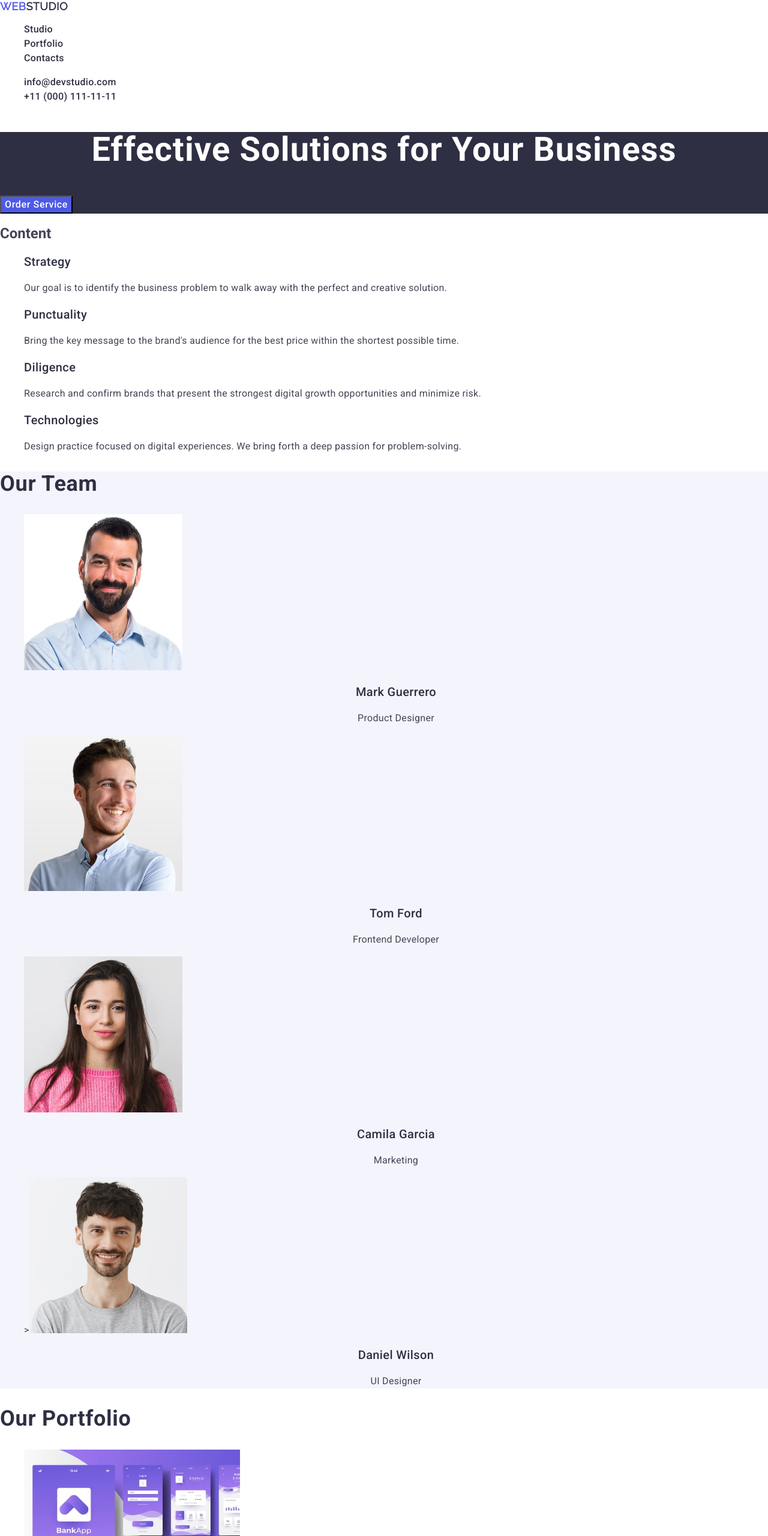
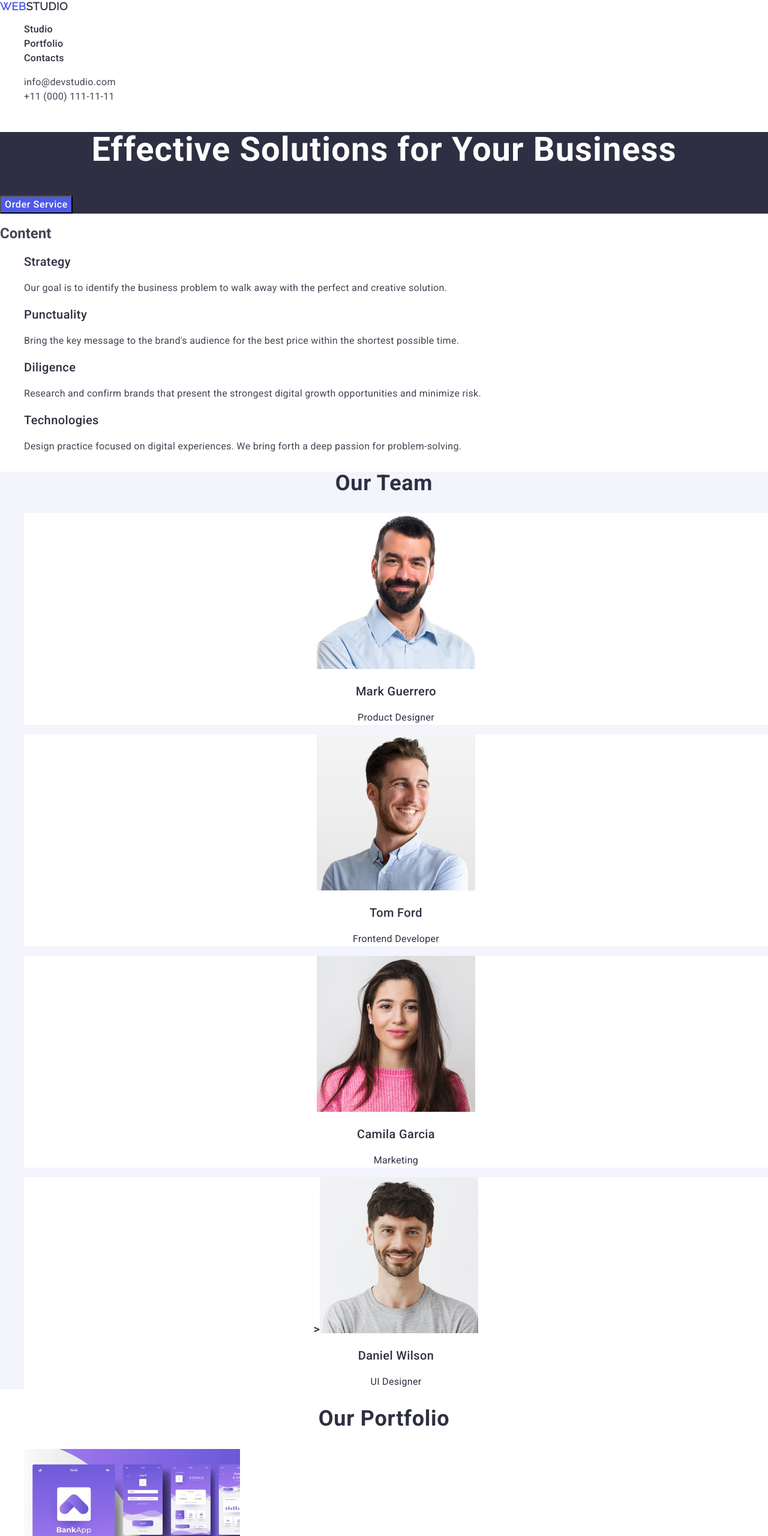
Before and after one commit to marynafeoktistova/goit-markup-hw-02, a plain HTML site: page index.html in a window 1280 px wide. Shown: the top 2560 px of the page at 60% size. Drawn offline with nearby package versions, Linux system fonts and the light colour scheme.

Commit message:
fixed errors

```diff
--- a/css/styles.css
+++ b/css/styles.css
@@ -76,11 +76,11 @@ font-weight: 700;
 
         .main-btn:hover,
         .main-btn:focus{
-        box-shadow: 0 4px 4px 0 rgba(0, 0, 0, 0.15);
+
           background: #404bbf;
         }
 
-.main-fuatures-item{
+.main-features-item{
 font-weight: 500;
   font-size: 20px;
   line-height: 1.2;
@@ -95,19 +95,20 @@ font-weight: 400;
 
 
 }
-    .main-item-subtitle{
+    .main-team-subtitle{
     font-weight: 700;
-      font-size: 36px;
-
-      letter-spacing: 0.02em;
-
-      color: #2e2f42;
+    font-size: 36px;
+    line-height: 1.11;
+    letter-spacing: 0.02em;
+    text-align: center;
+    color: #2e2f42;
+    text-transform: capitalize;
     }
-        .main-item {
+        .main-team {
           background: #f4f4fd
         }
 
-.main-item-list{
+.main-team-list{
 font-weight: 500;
   font-size: 20px;
   line-height: 1.2;
@@ -116,7 +117,7 @@ font-weight: 500;
   color: #2e2f42;
 
 }
-.main-item-text{
+.main-team-text{
   font-weight: 400;
     font-size: 16px;
     line-height: 1.5;
@@ -128,10 +129,11 @@ font-weight: 500;
 .main-portfolio{
 font-weight: 700;
   font-size: 36px;
-
+  line-height: 1.11;
   letter-spacing: 0.02em;
-
+  text-align: center;
   color: #2e2f42;
+  text-transform: capitalize;
 }
 .main-portfolio-item{
 font-weight: 500;
@@ -165,4 +167,16 @@ font-weight: 700;
     font-size: 16px;
     line-height: 1.5;
     letter-spacing: 0.02em;
-    color: #f4f4fd;}
+    color: #f4f4fd;
+  }
+
+.header-menu-address-link{
+  font-weight: 400;
+    font-size: 16px;
+    line-height: 1.5;
+    letter-spacing: 0.02em;
+    color: #434455;
+}
+.main-team-item {
+  background-color: #ffffff;
+}
--- a/index.html
+++ b/index.html
@@ -40,12 +40,12 @@
       <address class="header-address">
         <ul class="header-contact">
           <li class="header-list">
-            <a class="header-menu-link" href="mailto:info@devstudio.com"
+            <a class="header-menu-address-link" href="mailto:info@devstudio.com"
               >info@devstudio.com</a
             >
           </li>
           <li class="header-contact-item">
-            <a class="header-menu-link" href="tel:+110001111111"
+            <a class="header-menu-address-link" href="tel:+110001111111"
               >+11 (000) 111-11-11</a
             >
           </li>
@@ -58,32 +58,32 @@
         <h1 class="main-name">Effective Solutions for Your Business</h1>
         <button class="main-btn" type="button">Order Service</button>
       </section>
-      <section class="main-fuatures">
+      <section class="main-features">
         <h2>Content</h2>
         <ul class="main-features-subtitle">
           <li class="main-features-list">
-            <h3 class="main-fuatures-item">Strategy</h3>
+            <h3 class="main-features-item">Strategy</h3>
             <p class="text">
               Our goal is to identify the business problem to walk away with the
               perfect and creative solution.
             </p>
           </li>
           <li class="main-features-list">
-            <h3 class="main-fuatures-item">Punctuality</h3>
+            <h3 class="main-features-item">Punctuality</h3>
             <p class="text">
               Bring the key message to the brand's audience for the best price
               within the shortest possible time.
             </p>
           </li>
           <li class="main-features-list">
-            <h3 class="main-fuatures-item">Diligence</h3>
+            <h3 class="main-features-item">Diligence</h3>
             <p class="text">
               Research and confirm brands that present the strongest digital
               growth opportunities and minimize risk.
             </p>
           </li>
           <li class="main-features-list">
-            <h3 class="main-fuatures-item">Technologies</h3>
+            <h3 class="main-features-item">Technologies</h3>
             <p class="text">
               Design practice focused on digital experiences. We bring forth a
               deep passion for problem-solving.
@@ -91,32 +91,32 @@
           </li>
         </ul>
       </section>
-      <section class="main-item">
-        <h2 class="main-item-subtitle">Our Team</h2>
-        <ul class="main-item">
-          <li class="main-fuatures">
+      <section class="main-team">
+        <h2 class="main-team-subtitle">Our Team</h2>
+        <ul class="main-team-list">
+          <li class="main-team-item">
             <img src="./images/img_1.jpg" alt="Mark Guerrero" width="264" />
 
-            <h3 class="main-item-list">Mark Guerrero</h3>
-            <p class="main-item-text">Product Designer</p>
+            <h3 class="main-team-list">Mark Guerrero</h3>
+            <p class="main-team-text">Product Designer</p>
           </li>
-          <li class="main-fuatures">
+          <li class="main-team-item">
             <img src="./images/img_2.jpg" alt="Tom Ford" width="264" />
 
-            <h3 class="main-item-list">Tom Ford</h3>
-            <p class="main-item-text">Frontend Developer</p>
+            <h3 class="main-team-list">Tom Ford</h3>
+            <p class="main-team-text">Frontend Developer</p>
           </li>
-          <li class="main-fuatures">
+          <li class="main-team-item">
             <img src="./images/img_3.jpg" alt="Camila Garcia" width="264" />
 
-            <h3 class="main-item-list">Camila Garcia</h3>
-            <p class="main-item-text">Marketing</p>
+            <h3 class="main-team-list">Camila Garcia</h3>
+            <p class="main-team-text">Marketing</p>
           </li>
-          <li class="main-fuatures">
+          <li class="main-team-item">
             ><img src="./images/img_4.jpg" alt="Daniel Wilson" width="264" />
 
-            <h3 class="main-item-list">Daniel Wilson</h3>
-            <p class="main-item-text">UI Designer</p>
+            <h3 class="main-team-list">Daniel Wilson</h3>
+            <p class="main-team-text">UI Designer</p>
           </li>
         </ul>
       </section>
```
